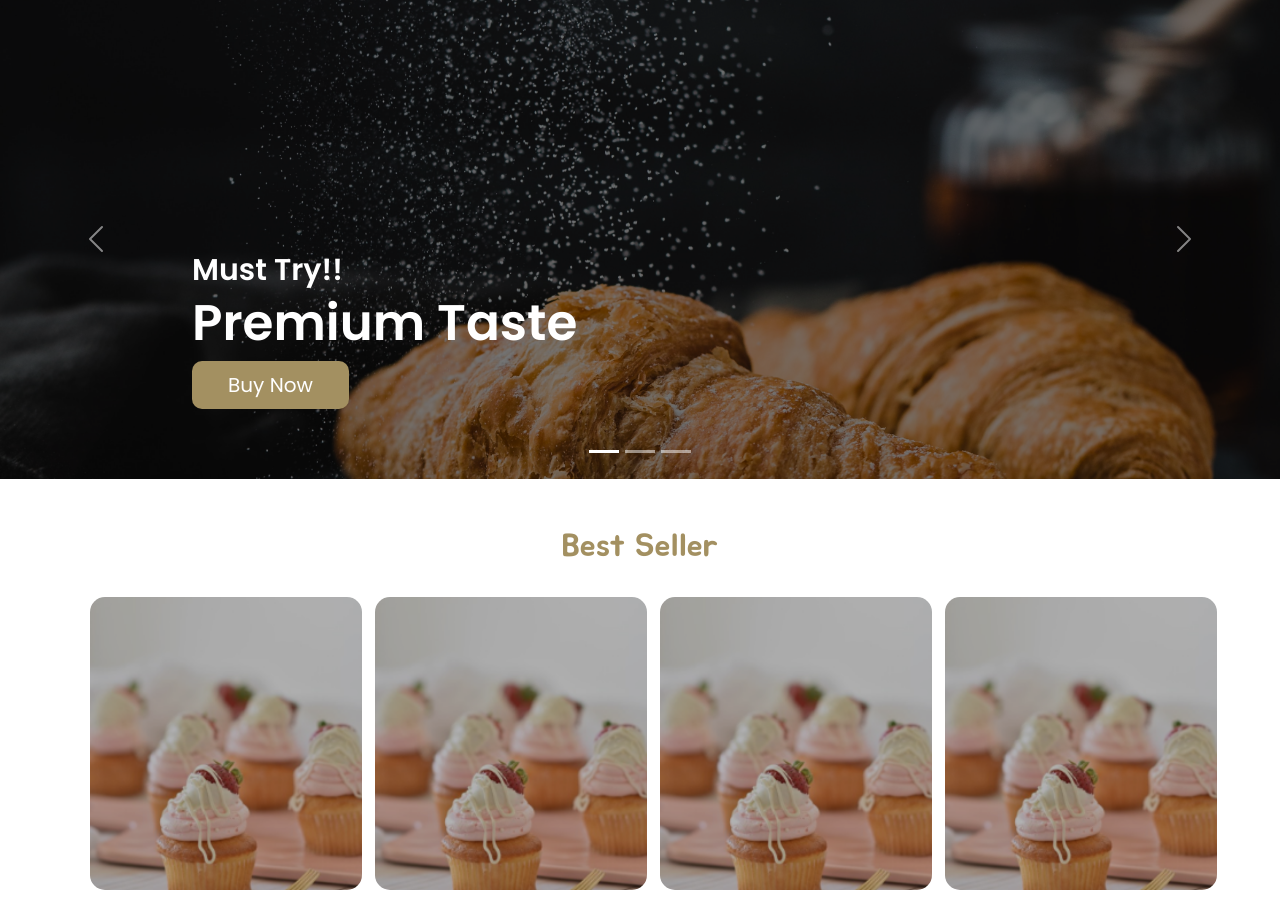
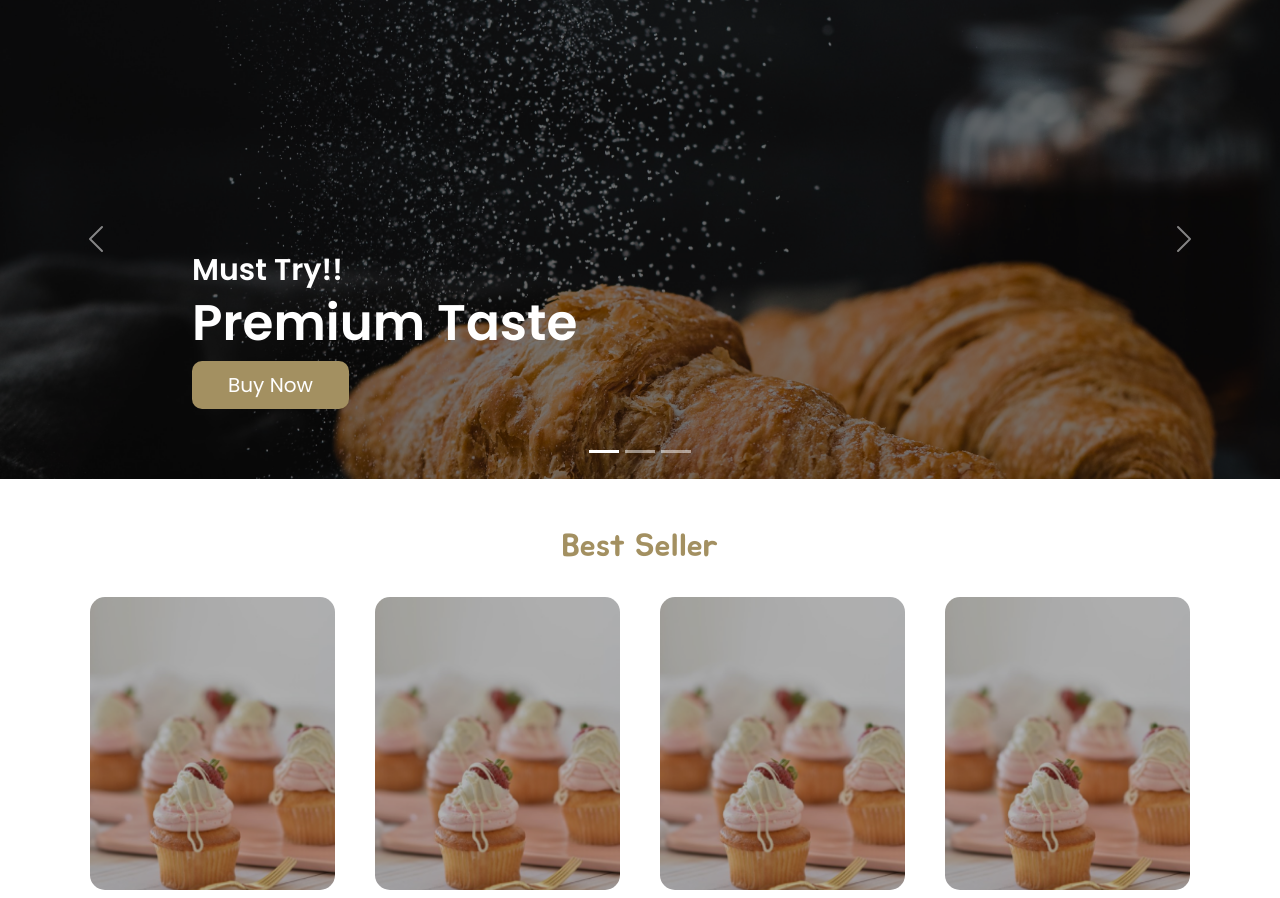
Before and after one commit to KelvinHarmenSyahputra/Dapur-Denisa, a Flask app: page / in a window 1280 px wide. Shown: the part 77-975 px from the top of the page. Run offline with Flask 3, Linux system fonts and the light colour scheme; some libraries are stand-ins or nearby versions.

Commit message:
Update index.html

```diff
--- a/templates/index.html
+++ b/templates/index.html
@@ -131,7 +131,7 @@
     <div class="container">
         <div class="row mt-3 ">
             <div class="col-md-3 text-center ">  <!--Card-->
-                <div class="card-konten  " style="width: 18rem">
+                <div class="card-konten  " style="width: 100%">
                 <img src="../static/img/Rectangle 21.png" class="card-img-konten" alt="...">
                 <div class="card-body-konten text-center">
                   <h1 class="Card-title my-auto">TEST</h1>
@@ -140,7 +140,7 @@
               </div>
             </div> <!--Card end-->
             <div class="col-md-3 text-center">  <!--Card-->
-              <div class="card-konten " style="width: 18rem">
+              <div class="card-konten " style="width: 100%">
               <img src="../static/img/Rectangle 21.png" class="card-img-konten" alt="...">
               <div class="card-body-konten text-center">
                 <h1 class="Card-title my-auto">TEST</h1>
@@ -149,7 +149,7 @@
             </div>
           </div> <!--Card end-->
           <div class="col-md-3 text-center">  <!--Card-->
-            <div class="card-konten " style="width: 18rem">
+            <div class="card-konten " style="width: 100%">
             <img src="../static/img/Rectangle 21.png" class="card-img-konten" alt="...">
             <div class="card-body-konten text-center">
               <h1 class="Card-title my-auto">TEST</h1>
@@ -158,7 +158,7 @@
           </div>
         </div> <!--Card end-->
         <div class="col-md-3 text-center">  <!--Card-->
-          <div class="card-konten " style="width: 18rem">
+          <div class="card-konten " style="width: 100%">
           <img src="../static/img/Rectangle 21.png" class="card-img-konten" alt="...">
           <div class="card-body-konten text-center">
             <h1 class="Card-title my-auto">TEST</h1>
```
